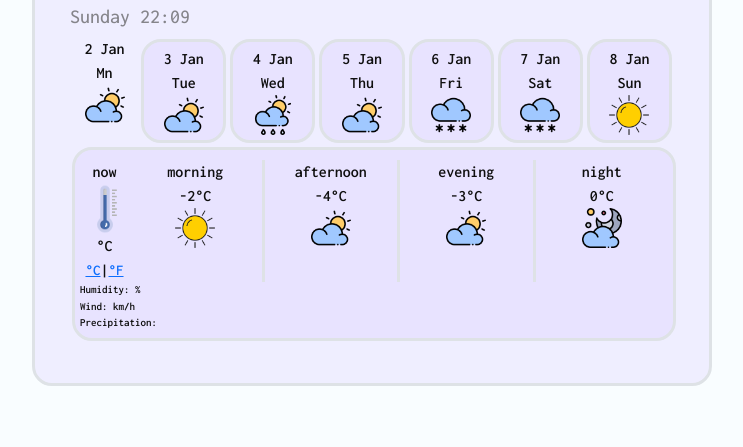
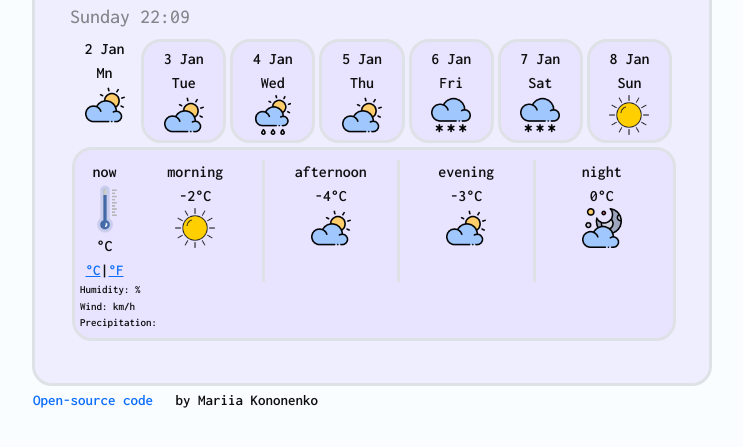
Before and after one commit to MaryKonon/weather-app, a plain HTML site: page index.html in a window 1280 px wide. Shown: the part 197-644 px from the top of the page, without its empty margins (52-795 px from the left). Drawn offline with nearby package versions, Linux system fonts and the light colour scheme.

Commit message:
Added github link

```diff
--- a/index.html
+++ b/index.html
@@ -145,6 +145,10 @@
         </div>
       </div>
     </div>
+    <a href="https://github.com/MaryKonon/weather-app" class="link"
+      >Open-source code </a
+    ><span class="name">by Mariia Kononenko</span>
+
     <script src="script.js"></script>
   </body>
 </html>
--- a/src/style.css
+++ b/src/style.css
@@ -66,3 +66,9 @@ ul {
   list-style: none;
   height: 30px;
 }
+.name,
+.link {
+  font-size: 15px;
+  margin-left: 15px;
+  text-decoration: none;
+}
```
